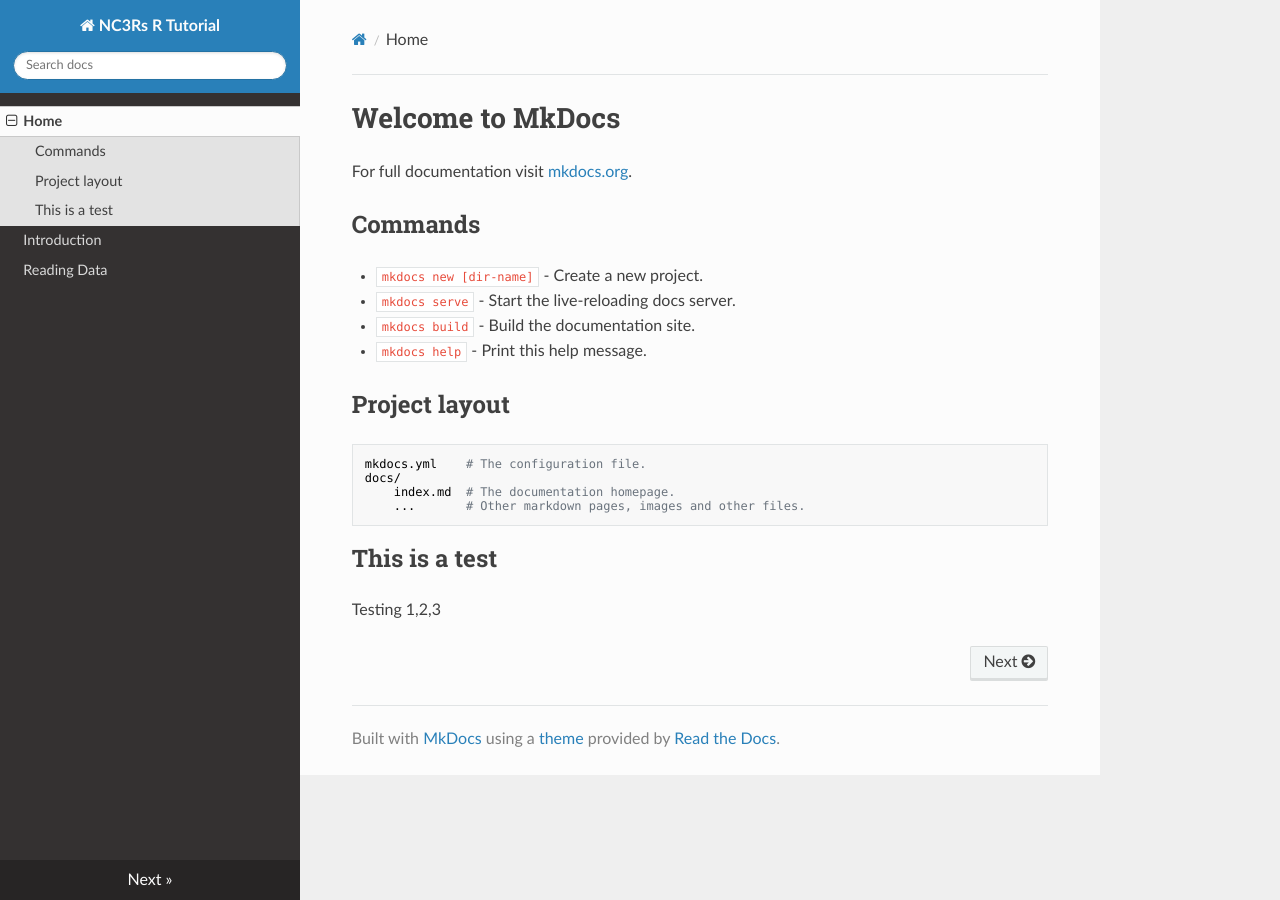
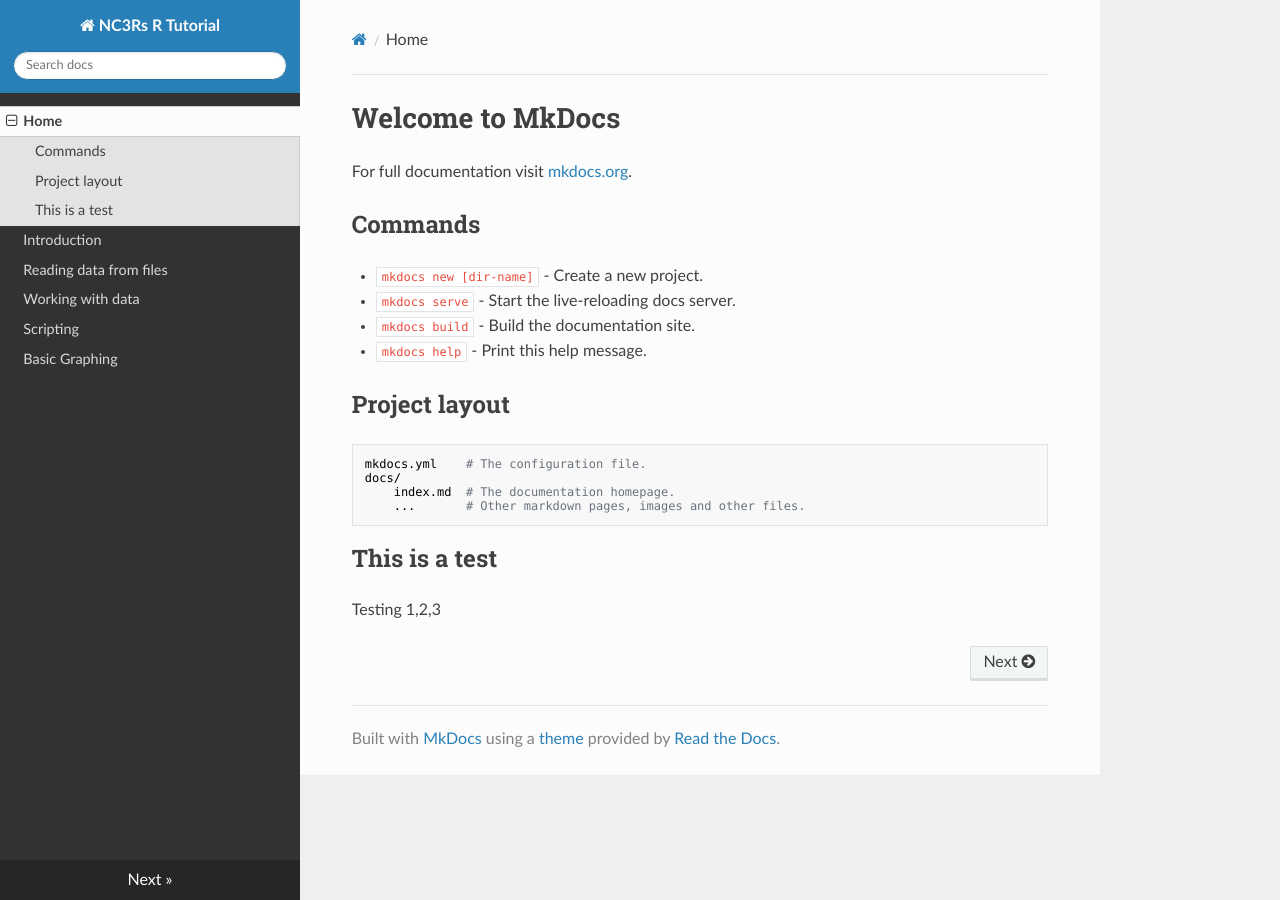
Before and after one commit to dww100/nc3rs-r-tutorial, an MkDocs documentation site: the page built from docs/index.md, in a window 1280 px wide. Built offline with MkDocs 1.6.1, drawn with Linux system fonts in a browser that asks for light colours; nearby versions of some CDN libraries; old or Windows-style settings are respelled for this version of MkDocs.

Commit message:
Add first session files to navigation

```diff
--- a/mkdocs.yml
+++ b/mkdocs.yml
@@ -2,5 +2,8 @@ site_name: NC3Rs R Tutorial
 pages:
     - Home: index.md
     - Introduction: intro.md
-    - Reading Data: data_from_files.md
+    - Reading data from files: data_from_files.md
+    - Working with data: processing_data.md
+    - Scripting: scripting.md
+    - Basic Graphing: basic_graphing.md
 theme: readthedocs
```
